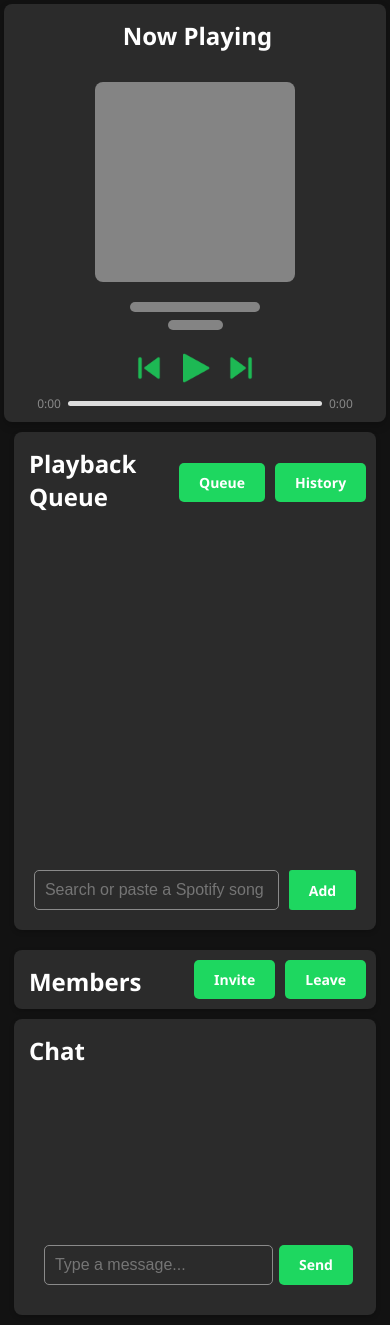
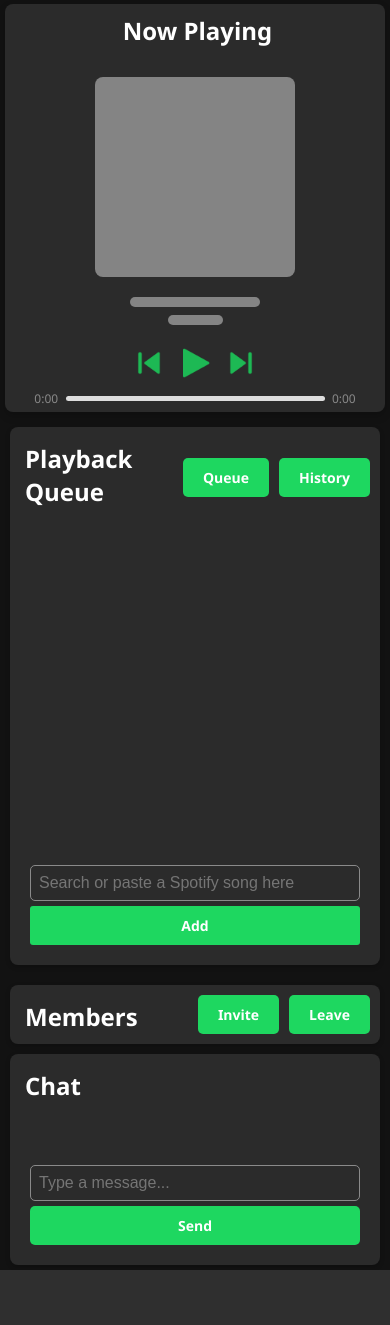
Before and after one commit to GitGinocchio/Syncify, a Flask app: template src/templates/room.html in a window 390 px wide. Shown: the part 100-1425 px from the top of the page. After the commit the page ends 1370 px from the top, so only its background shows below. Run offline with Flask 3, Linux system fonts and the light colour scheme; the template is opened without the code that fills it, so the values that code supplies are empty; some libraries are stand-ins or nearby versions.

Commit message:
Update room.css

```diff
--- a/src/static/css/room.css
+++ b/src/static/css/room.css
@@ -748,7 +748,7 @@ p{
 }
 
 .chat-controls {
-    margin: 10px;
+    margin-top: 10px;
     display: flex;
     padding: 10px;
     gap: 2%;
@@ -859,7 +859,7 @@ input{
 
 @media (max-width: 1200px) {
     .container {
-        display: inline;
+        display: block; /* Cambia inline in block per mantenere i blocchi uno sotto l'altro */
         grid-template-columns: 100%;
         padding-left: 1%;
         padding-top: 1%;
@@ -884,5 +884,99 @@ input{
     .members {
         margin-bottom: 10px;
     }
+}
 
+@media (max-width: 768px) {
+    .container {
+        display: block; /* Mantiene il layout in un'unica colonna */
+        grid-template-columns: 100%;
+        padding-left: 1%;
+        padding-right: 1%;
+    }
+
+    .sidebar-left,
+    .main-content,
+    .sidebar-right {
+        height: fit-content;
+        padding: 8px; /* Riduce il padding su tablet */
+    }
+
+    .main-content {
+        order: 2; /* Sposta il contenuto principale sotto la sidebar */
+    }
+
+    .sidebar-left {
+        order: 1; /* Sidebar sinistra sopra il contenuto principale */
+    }
+
+    .sidebar-right {
+        order: 3; /* Sidebar destra sotto il contenuto principale */
+    }
+
+    .chat {
+        min-height: 30vh; /* Riduce l'altezza minima per la chat */
+    }
+
+    .chat-messages {
+        max-height: 300px; /* Riduce la massima altezza dei messaggi della chat */
+    }
+
+    .queue-elements {
+        max-height: 50vh; /* Limita l'altezza massima della lista queue su tablet */
+    }
 }
+
+@media (max-width: 480px) {
+    .container {
+        display: block; /* Mantiene un layout verticale */
+        grid-template-columns: 100%;
+        padding-left: 5px;
+        padding-right: 5px;
+    }
+
+    .sidebar-left,
+    .main-content,
+    .sidebar-right {
+        padding: 5px; /* Riduce il padding su schermi molto piccoli */
+        margin-bottom: 10px;
+    }
+
+    .chat {
+        min-height: 25vh; /* Ancora più compatto per la chat su smartphone */
+    }
+
+    .chat-messages {
+        max-height: 250px; /* Riduce ulteriormente la massima altezza dei messaggi della chat */
+    }
+
+    .current-song-image img {
+        width: 120px; /* Riduce la dimensione dell'immagine del brano corrente */
+        height: 120px;
+    }
+
+    .song-title {
+        font-size: 14px; /* Riduce la dimensione del font dei titoli delle canzoni */
+    }
+
+    .queue-elements {
+        max-height: 45vh; /* Riduce l'altezza massima per la lista delle canzoni in coda */
+    }
+
+    .queue-input-div {
+        flex-direction: column; /* Cambia la disposizione della input div per occupare tutta la larghezza */
+    }
+
+    .chat-controls, .queue-input-div {
+        flex-direction: column;
+        gap: 5px; /* Riduce il gap tra input e controlli */
+    }
+
+    #queue-input, #message-input {
+        width: 100%;
+        padding: 8px; /* Riduce il padding degli input */
+    }
+
+    .members ul {
+        max-height: 150px; /* Limita l'altezza della lista dei membri su schermi piccoli */
+    }
+}
```
